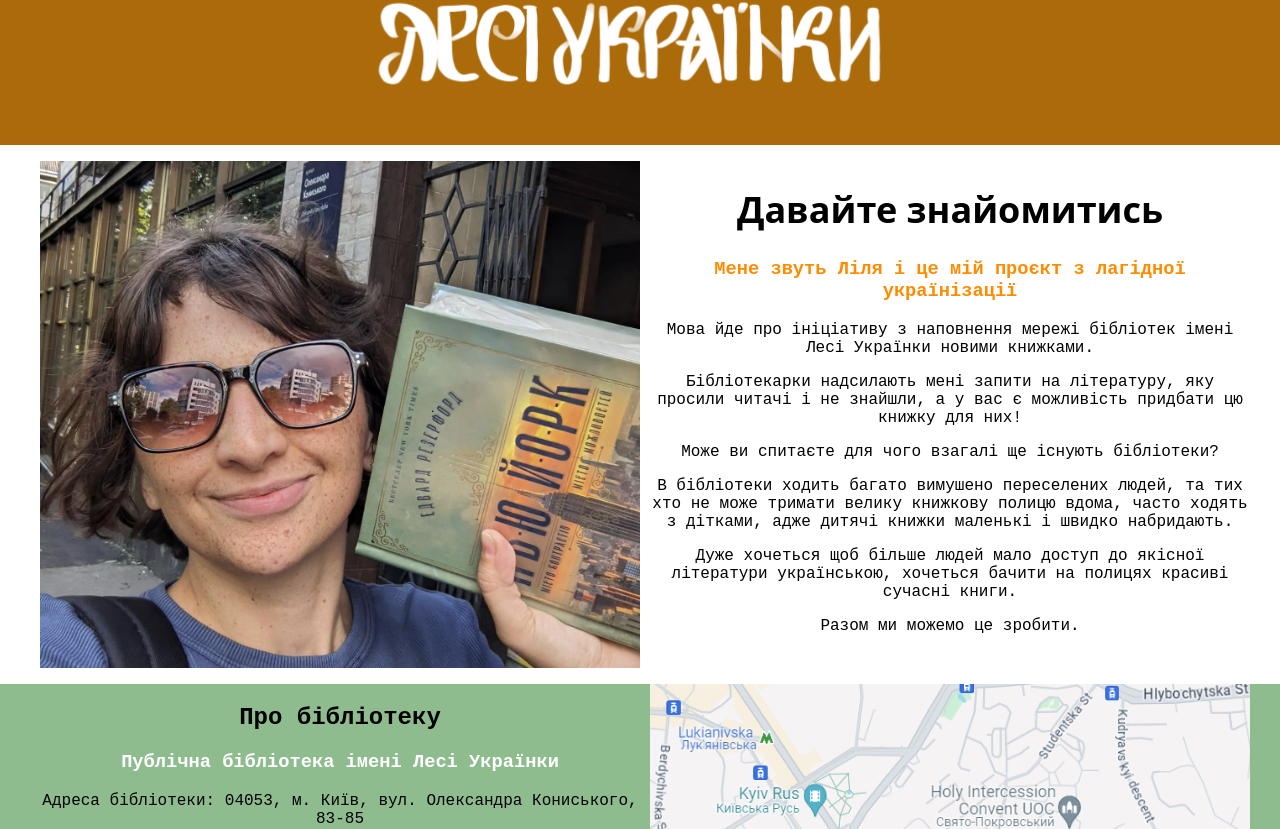
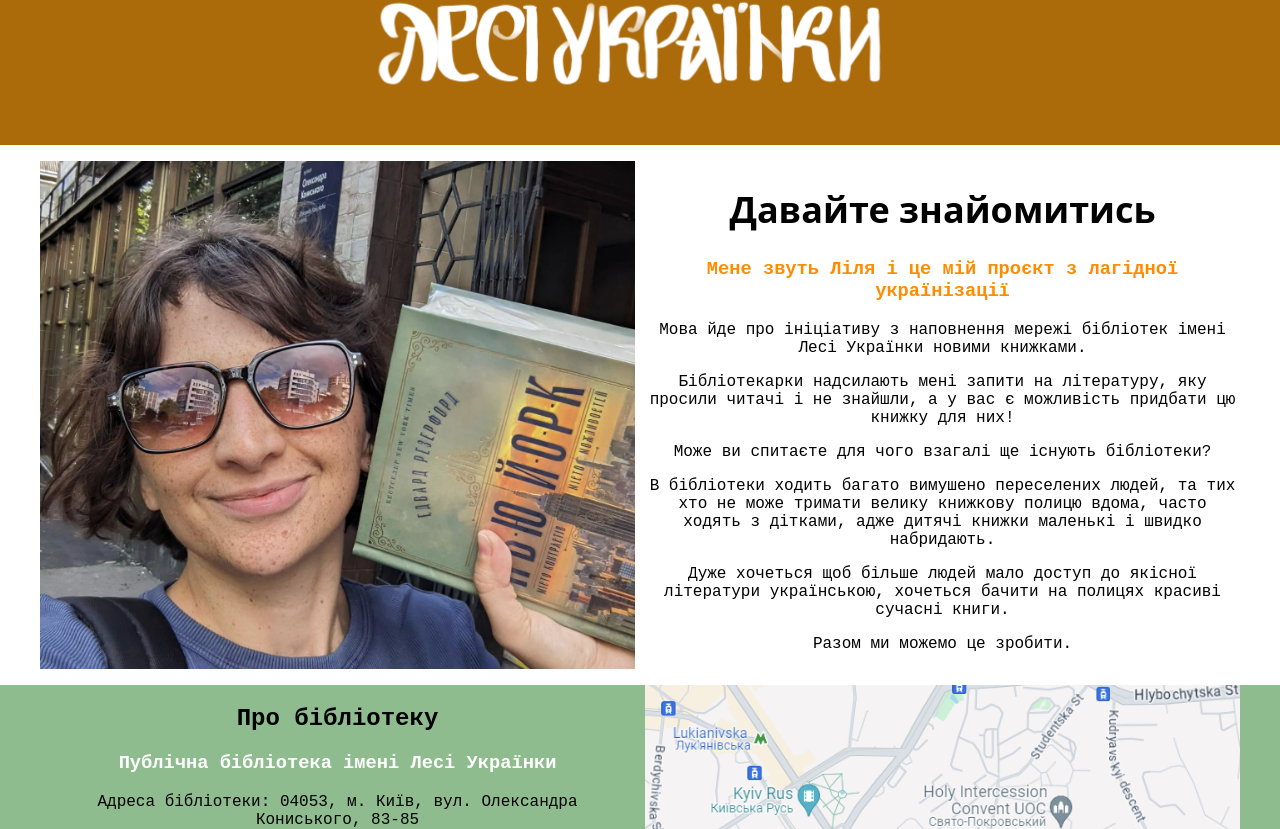
Before and after one commit to shkaburka/books-for-library, a React (Create React App) app: page / in a window 1280 px wide. Shown: the part 431-1260 px from the top of the page. Built offline with nearby package versions, Linux system fonts and the light colour scheme.

Commit message:
visual tweaks 4

```diff
--- a/src/App.css
+++ b/src/App.css
@@ -33,7 +33,7 @@ a:hover {
 .container {
   display: flex;
   flex-wrap: wrap;
-  padding-right: 30px;
+  padding-right: 40px;
   gap: 10px; /* Optional: space between boxes */
 }
 
```
